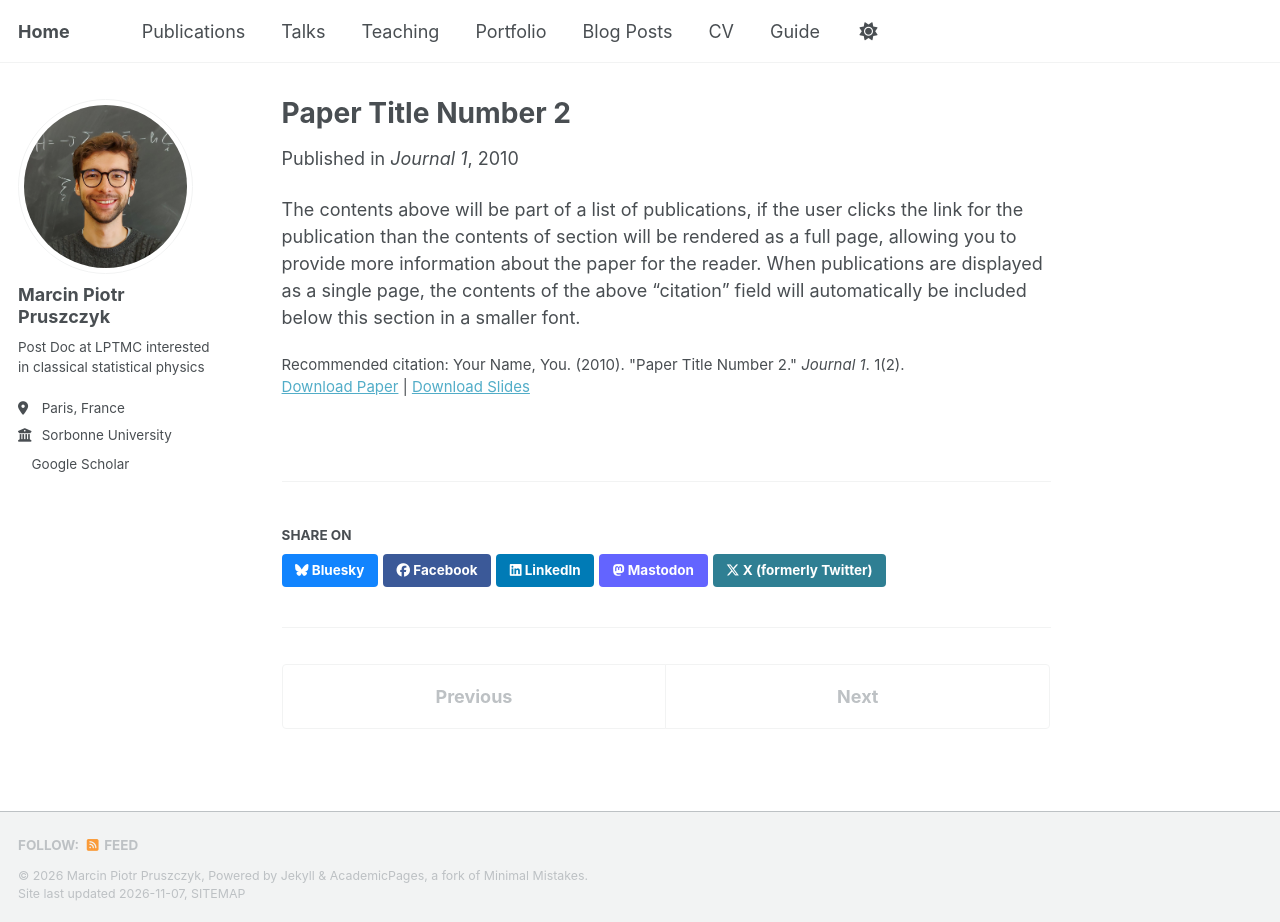
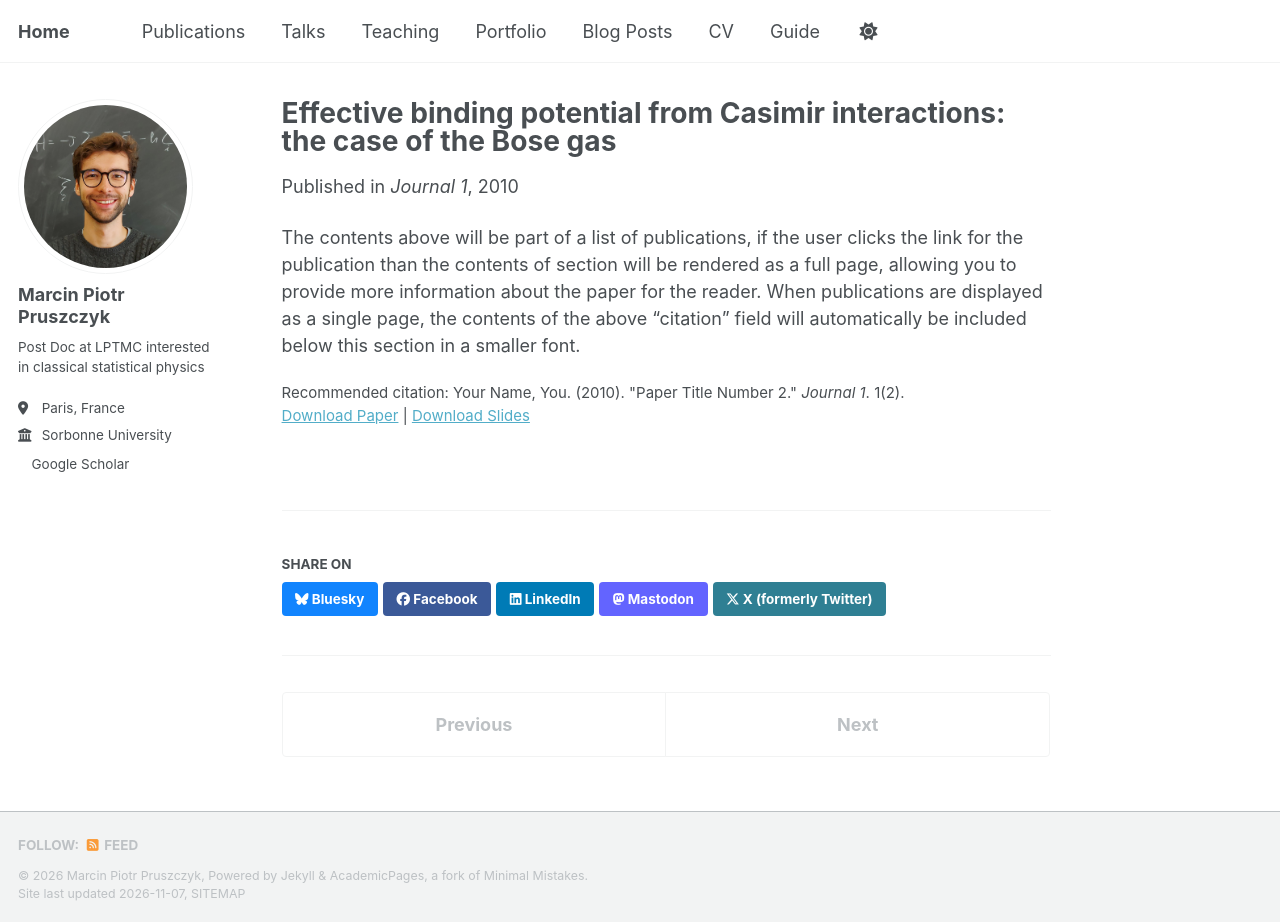
Before and after one commit to mpruszcz/mpruszcz.github.io, a Jekyll site: the page built from _publications/2010-10-01-paper-title-number-2.md, in a window 1280 px wide and 922 px high. Built offline with Jekyll 4.4.1, drawn with Linux system fonts in a browser that asks for light colours; a script bundle is joined from its source files by our own code; a style sheet for code colours, icons or effects is not loaded.

Commit message:
Update 2010-10-01-paper-title-number-2.md

```diff
--- a/_publications/2010-10-01-paper-title-number-2.md
+++ b/_publications/2010-10-01-paper-title-number-2.md
@@ -1,5 +1,5 @@
 ---
-title: "Paper Title Number 2"
+title: "Effective binding potential from Casimir interactions: the case of the Bose gas"
 collection: publications
 category: manuscripts
 permalink: /publication/2010-10-01-paper-title-number-2
```
